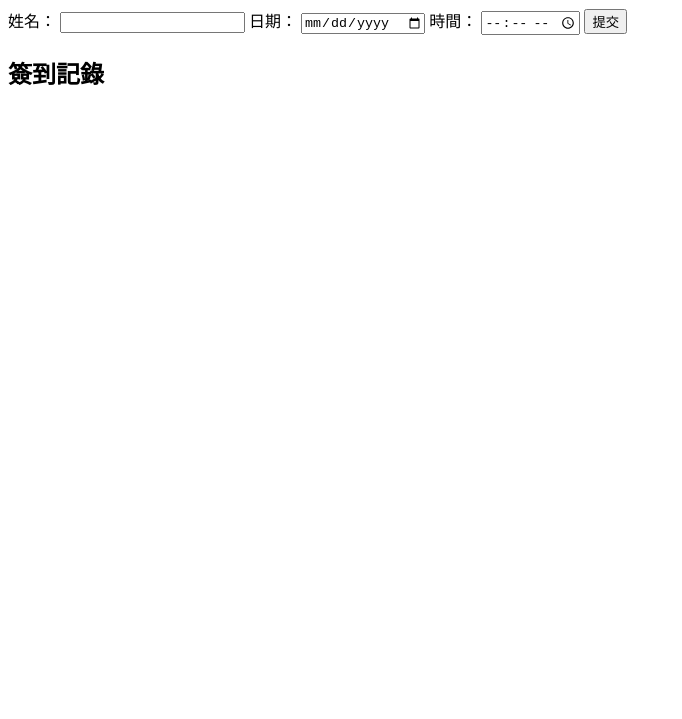
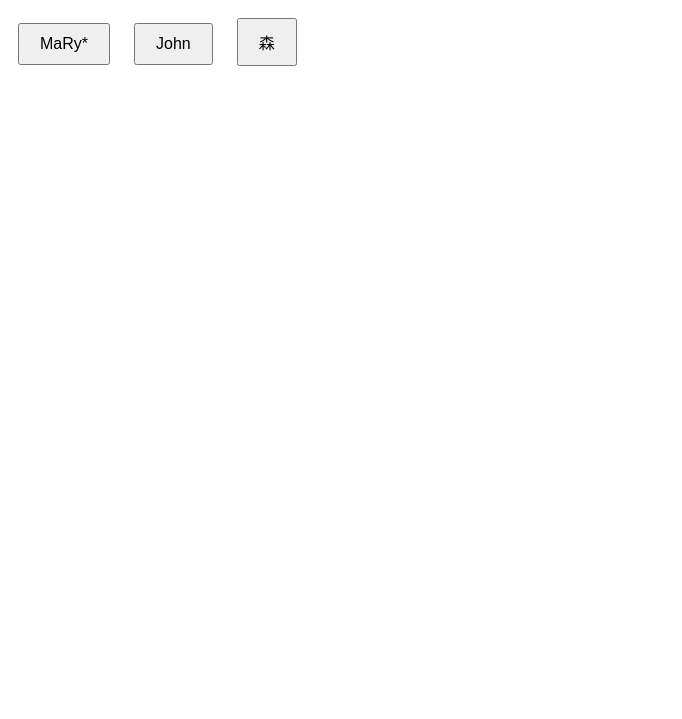
Before and after one commit to Wilfordlai/on-line-resistration-system, a plain HTML site: page index.html in a window 1280 px wide. Shown: the part 81-800 px from the top of the page, without its empty margins (0-682 px from the left). Drawn offline with Linux system fonts and the light colour scheme.

Commit message:
Update index.html

```diff
--- a/index.html
+++ b/index.html
@@ -4,22 +4,25 @@
     <meta charset="UTF-8">
     <meta name="viewport" content="width=device-width, initial-scale=1.0">
     <title>Attendance System</title>
+    <style>
+        .attendance-button {
+            margin: 10px;
+            padding: 10px 20px;
+            font-size: 16px;
+            cursor: pointer;
+        }
+        .signed-in {
+            background-color: red;
+            color: white;
+        }
+    </style>
 </head>
 <body>
     <h1>簽到系統</h1>
-    <form id="attendance-form">
-        <label for="name">姓名：</label>
-        <input type="text" id="name" name="name" required>
-        <label for="date">日期：</label>
-        <input type="date" id="date" name="date" required>
-        <label for="time">時間：</label>
-        <input type="time" id="time" name="time" required>
-        <button type="submit">提交</button>
-    </form>
-    <div id="attendance-list">
-        <h2>簽到記錄</h2>
-        <ul id="list"></ul>
-    </div>
+    <button class="attendance-button" id="mary">MaRy*</button>
+    <button class="attendance-button" id="john">John</button>
+    <button class="attendance-button" id="sam">森</button>
+
     <script src="script.js"></script>
 </body>
 </html>
```
